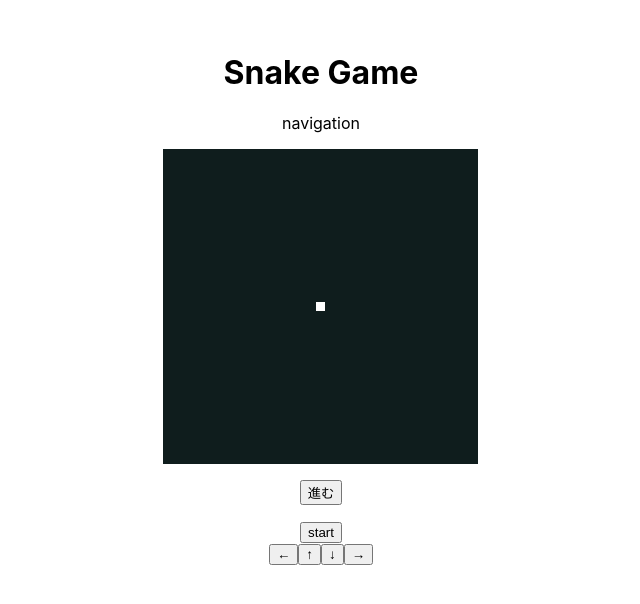
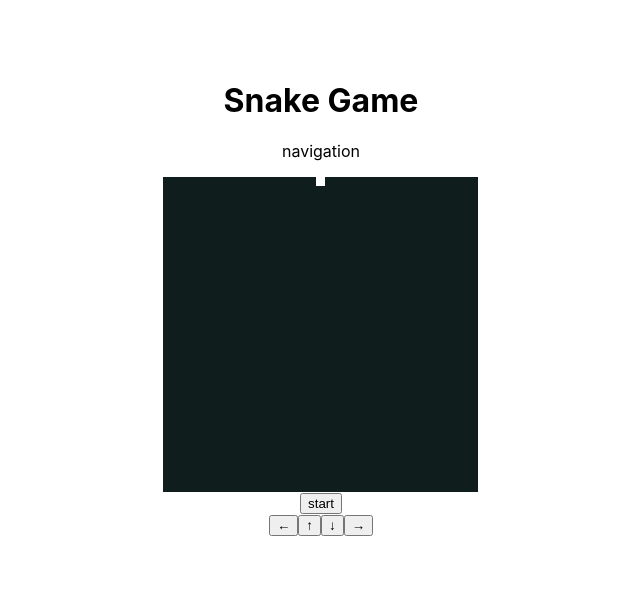
Before and after one commit to ko-to-mi-san/snake-game, a React (Create React App) app: page / in a window 1280 px wide. Shown: the part 102-706 px from the top of the page, without its empty margins (319-959 px from the left). Built offline with nearby package versions, Linux system fonts and the light colour scheme.

Commit message:
snakeを勝手に動かす

```diff
--- a/src/App.js
+++ b/src/App.js
@@ -7,14 +7,36 @@ import { initFields } from './utils'
 
 const initialPosition = {x: 17, y: 17}
 const initialValues = initFields(35, initialPosition)
+  const defaultInterval = 100
+
+  let timer = undefined
+
+  const unsubscribe = () => {
+    if (!timer) {
+      return
+    }
+    clearInterval(timer)
+  }
 
 function App() {
   const [fields, setFields] = useState(initialValues)
   const [position, setPosition] = useState()
+  const [tick, setTick] = useState(0)
 
   useEffect(() => {
     setPosition(initialPosition)
+    timer = setInterval(() => {
+      setTick(tick => tick + 1)
+    }, defaultInterval)
+    return unsubscribe
   }, [])
+
+  useEffect(() => {
+    if (!position) {
+      return
+    }
+    goUp()
+  },[tick])
 
   const goUp = () => {
     const { x,y } = position
@@ -36,9 +58,6 @@ function App() {
       <main className="main">
         <Field fields={fields} />
       </main>
-      <div style={{ padding: '16px' }}>
-        <button onClick={goUp}>進む</button>
-      </div>
       <footer className="footer">
         <Button />
         <ManipulationPanel />
```
